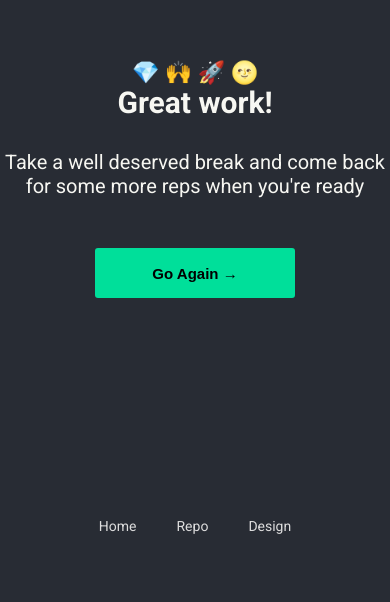
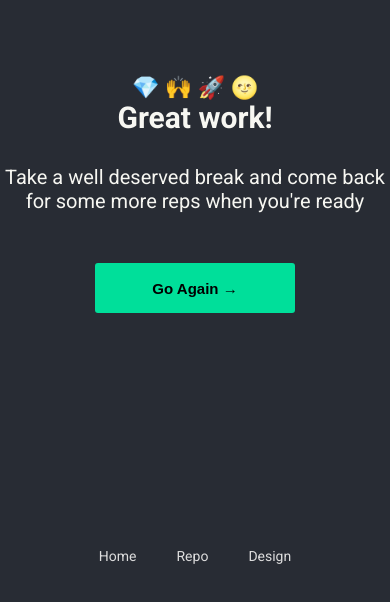
Before and after one commit to dgamboa/lambda-cards, a React (Create React App) app in the folder frontend/: page /conclusion in a window 390 px wide. Shown: the part 160-762 px from the top of the page. Built offline with nearby package versions, Linux system fonts and the light colour scheme.

Commit message:
Move footer lower on Safari mobile

```diff
--- a/frontend/src/index.css
+++ b/frontend/src/index.css
@@ -69,6 +69,6 @@ code {
 
 @media(max-width: 400px) {
   .footer {
-    margin-bottom: 15rem;
+    margin-bottom: 12rem;
   }
 }
```
